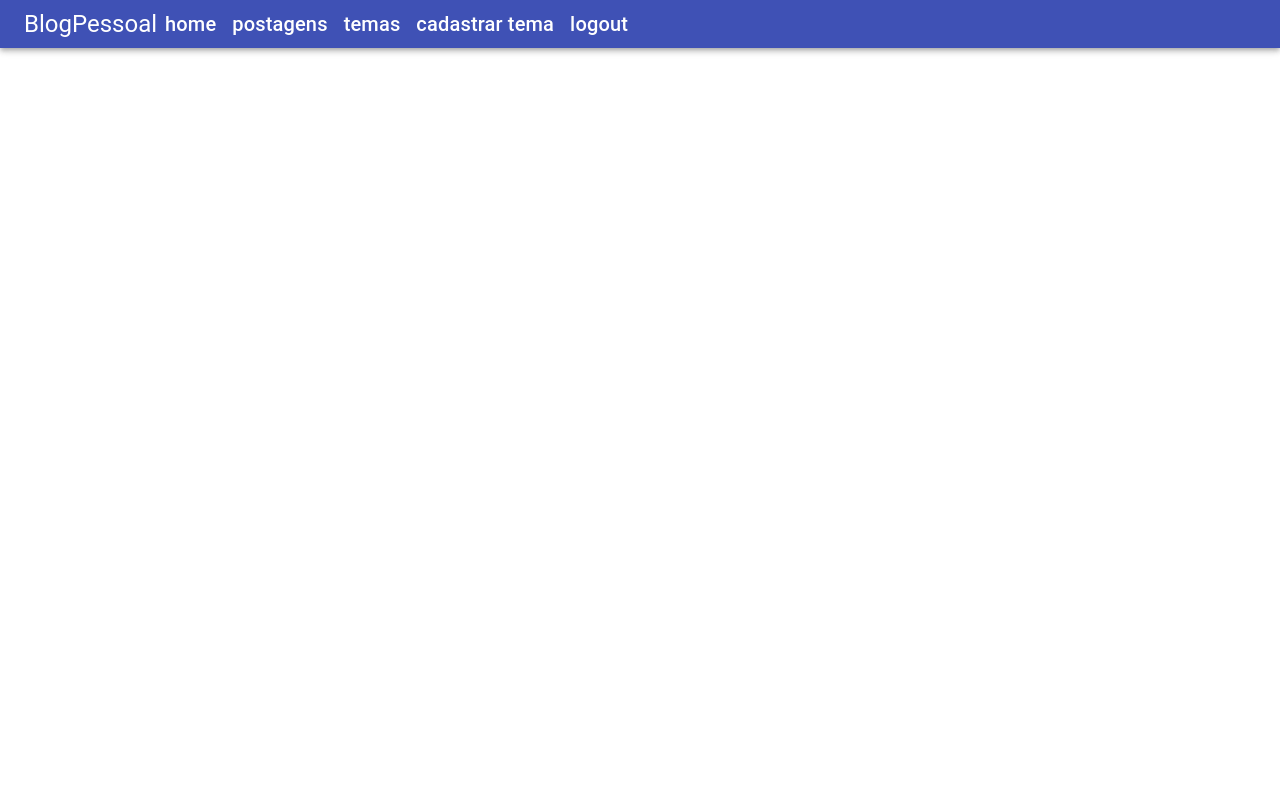
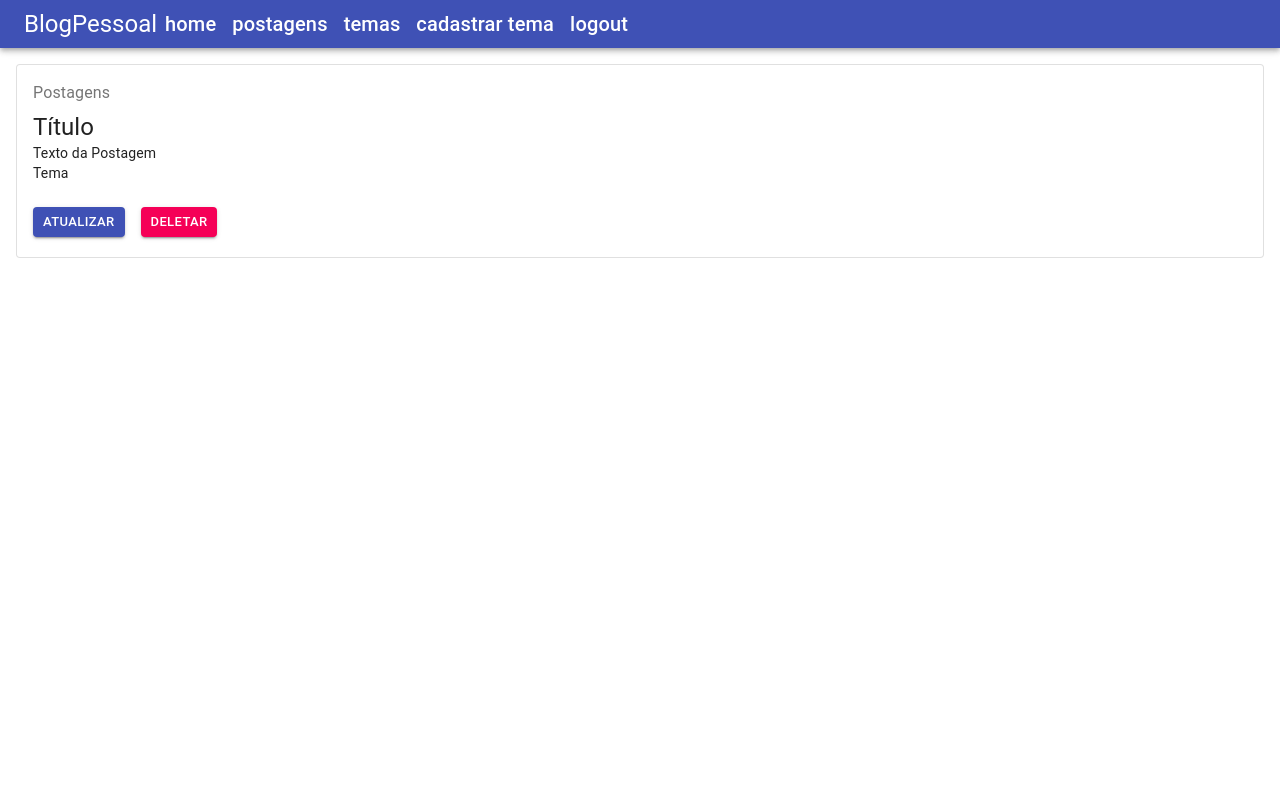
Before and after one commit to rafaelq80/blog-pessoal_ReactJS, a React (Create React App) app: page /postagens in a window 1280 px wide. Shown: the top 800 px of the page. Built offline with nearby package versions, Linux system fonts and the light colour scheme.

Commit message:
Listar Temas e Postagens

```diff
--- a/src/App.tsx
+++ b/src/App.tsx
@@ -6,6 +6,8 @@
 import Login from './paginas/login/Login';
 import CadastroUsuario from './paginas/cadastroUsuario/CadastroUsuario';
 import './App.css';
+import ListaPostagem from './components/postagens/listapostagem/ListaPostagem';
+import ListaTema from './components/temas/listatema/ListaTema';
 
 
 function App() {
@@ -30,6 +32,15 @@
             <Route path='/cadastrousuario'>
               <CadastroUsuario />
             </Route>
+
+            <Route path='/temas'>
+              <ListaTema />
+            </Route>
+
+            <Route path='/postagens'>
+              <ListaPostagem />
+            </Route>
+
           </div>
         </Switch>
       <Footer />
--- /dev/null
+++ b/src/components/postagens/listapostagem/ListaPostagem.css
@@ -0,0 +1,3 @@
+.text-decorator-none{
+    text-decoration: none;
+}
--- /dev/null
+++ b/src/components/postagens/listapostagem/ListaPostagem.tsx
@@ -0,0 +1,50 @@
+import React from 'react'
+import { Link } from 'react-router-dom'
+import { Box, Card, CardActions, CardContent, Button, Typography } from '@material-ui/core';
+import './ListaPostagem.css';
+
+function ListaPostagem() {
+
+  return (
+    <>
+      <Box m={2} >
+        <Card variant="outlined">
+          <CardContent>
+            <Typography color="textSecondary" gutterBottom>
+              Postagens
+            </Typography>
+            <Typography variant="h5" component="h2">
+              Título
+            </Typography>
+            <Typography variant="body2" component="p">
+              Texto da Postagem
+            </Typography>
+            <Typography variant="body2" component="p">
+              Tema
+            </Typography>
+          </CardContent>
+          <CardActions>
+            <Box display="flex" justifyContent="center" mb={1.5}>
+
+              <Link to="" className="text-decorator-none" >
+                <Box mx={1}>
+                  <Button variant="contained" className="marginLeft" size='small' color="primary" >
+                    atualizar
+                  </Button>
+                </Box>
+              </Link>
+              <Link to="" className="text-decorator-none">
+                <Box mx={1}>
+                  <Button variant="contained" size='small' color="secondary">
+                    deletar
+                  </Button>
+                </Box>
+              </Link>
+            </Box>
+          </CardActions>
+        </Card>
+      </Box>
+    </>)
+}
+
+export default ListaPostagem;
--- /dev/null
+++ b/src/components/temas/listatema/ListaTema.css
@@ -0,0 +1,3 @@
+.text-decorator-none{
+    text-decoration: none;
+}
--- /dev/null
+++ b/src/components/temas/listatema/ListaTema.tsx
@@ -0,0 +1,45 @@
+import React from 'react'
+import { Link } from 'react-router-dom'
+import { Box, Card, CardActions, CardContent, Button, Typography } from '@material-ui/core';
+import './ListaTema.css';
+
+function ListaTema() {
+
+  return (
+    <>
+      <Box m={2} >
+        <Card variant="outlined">
+          <CardContent>
+            <Typography color="textSecondary" gutterBottom>
+              Tema
+            </Typography>
+            <Typography variant="h5" component="h2">
+              Minha descrição
+            </Typography>
+          </CardContent>
+          <CardActions>
+            <Box display="flex" justifyContent="center" mb={1.5} >
+
+              <Link to="" className="text-decorator-none">
+                <Box mx={1}>
+                  <Button variant="contained" className="marginLeft" size='small' color="primary" >
+                    atualizar
+                  </Button>
+                </Box>
+              </Link>
+              <Link to="" className="text-decorator-none">
+                <Box mx={1}>
+                  <Button variant="contained" size='small' color="secondary">
+                    deletar
+                  </Button>
+                </Box>
+              </Link>
+            </Box>
+          </CardActions>
+        </Card>
+      </Box>
+    </>
+  );
+}
+
+export default ListaTema;
```
